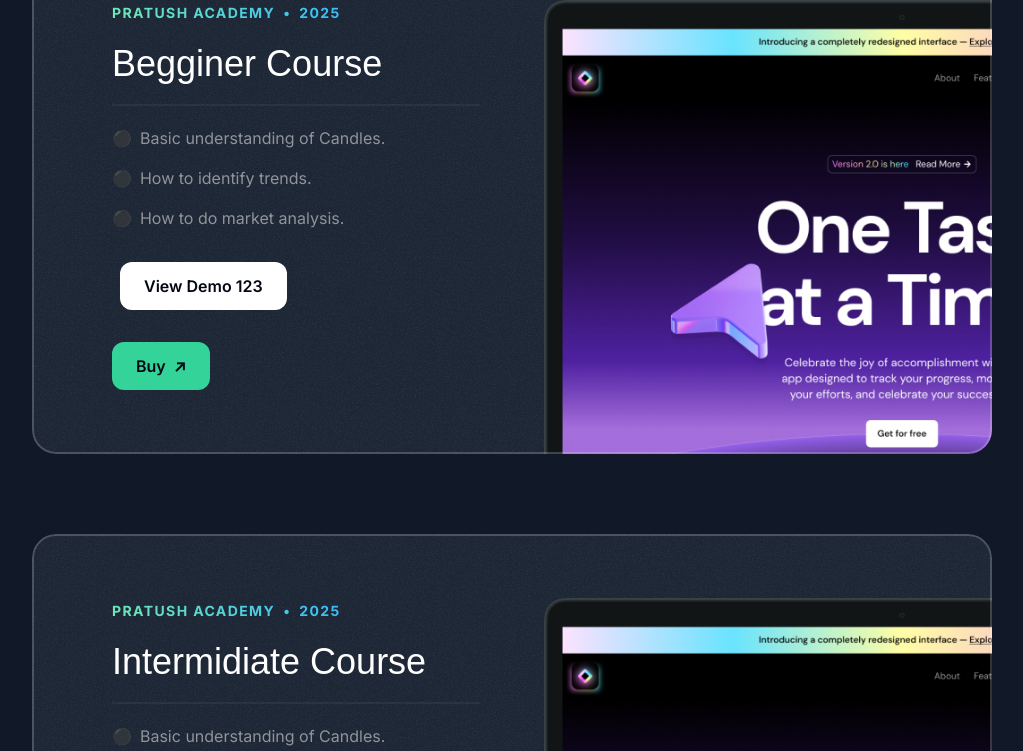
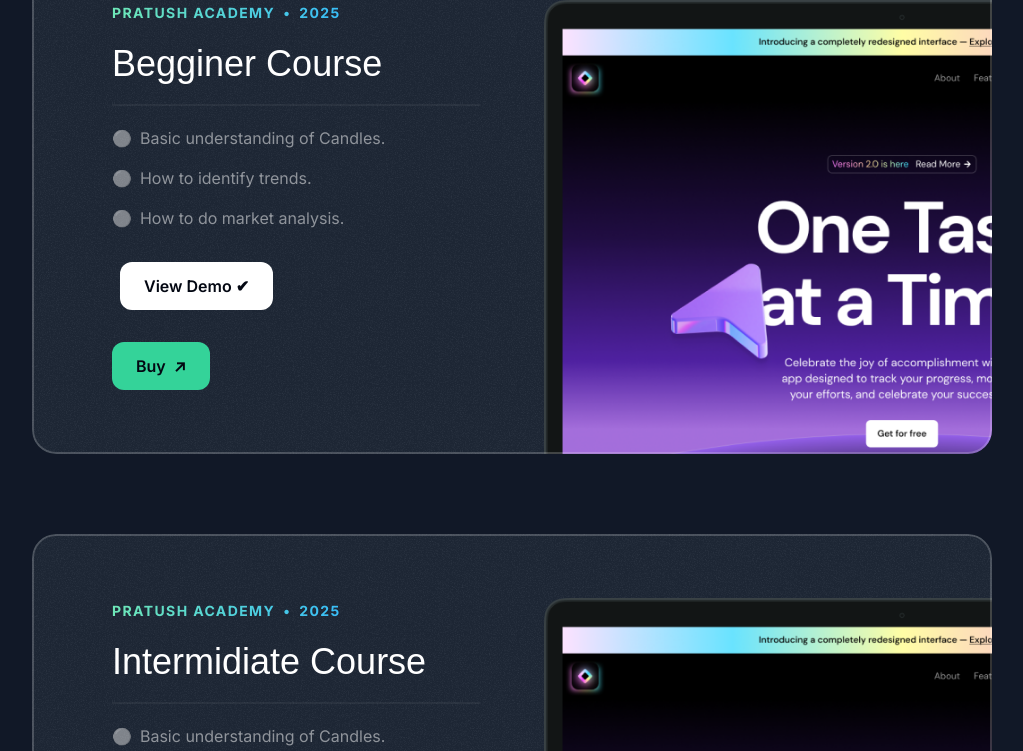
Before and after one commit to Glax3max/tradeMaster123, a Next.js app: page / in a window 1280 px wide. Shown: the part 1302-2053 px from the top of the page, without its empty margins (128-1151 px from the left). Built offline with nearby package versions, Linux system fonts and the light colour scheme; a web font is replaced by a local one.

Commit message:
Update Projects.tsx

```diff
--- a/src/sections/Projects.tsx
+++ b/src/sections/Projects.tsx
@@ -156,7 +156,7 @@ export const ProjectsSection = () => {
                   {project.results.map((result,resultIndex) => (
                     <li className="flex gap-2 text-sm md:text-base  text-white/50" key={resultIndex}>
       {/*                 <Image src={CheckCircleIcon} className="size-5 md:size-6" alt="circle"/> */}
-                      ⚫
+                      ⚪
                       <span>
                         {result.title}
                       </span>
@@ -166,7 +166,7 @@ export const ProjectsSection = () => {
                 <a href={project.link}>
                 <button className="bg-white inline-flex items-center md:w-auto px-6 justify-center mx-2 gap-2 mt-8 text-gray-950 h-12 w-full rounded-xl font-semibold">
                   <span >
-                  View Demo 123
+                  View Demo ✔
                   </span>
                  <link rel="stylesheet" href="https://fonts.googleapis.com/css2?family=Material+Symbols+Outlined:opsz,wght,FILL,GRAD@24,400,0,0&icon_names=open_in_new" />
                 </button>
```
